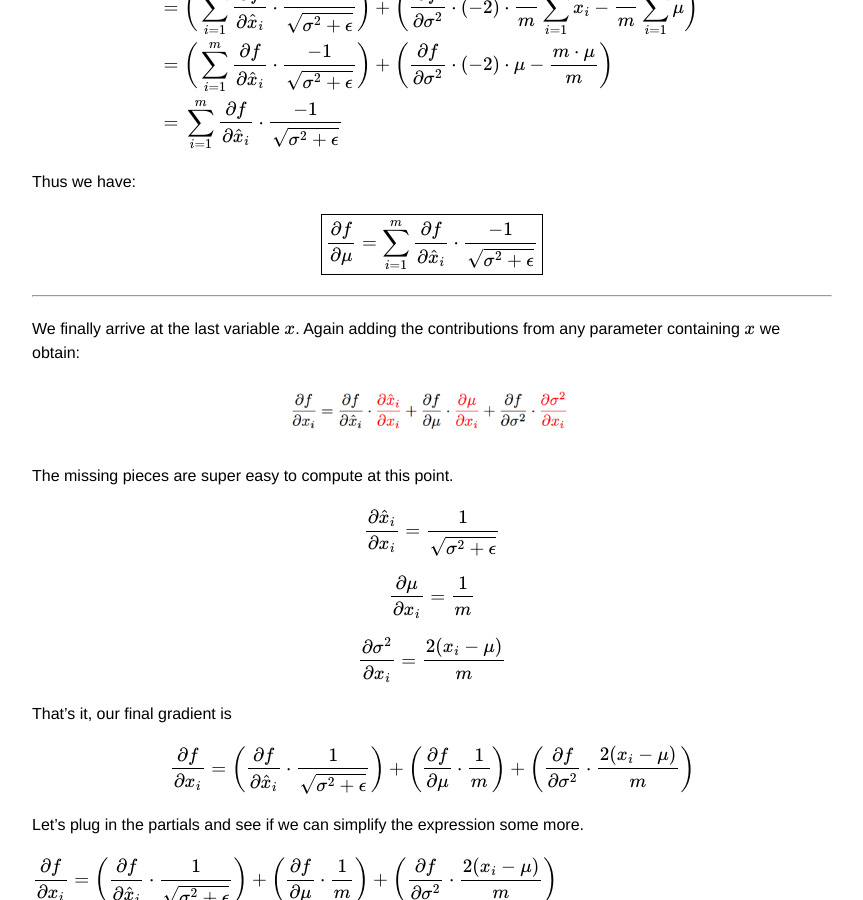
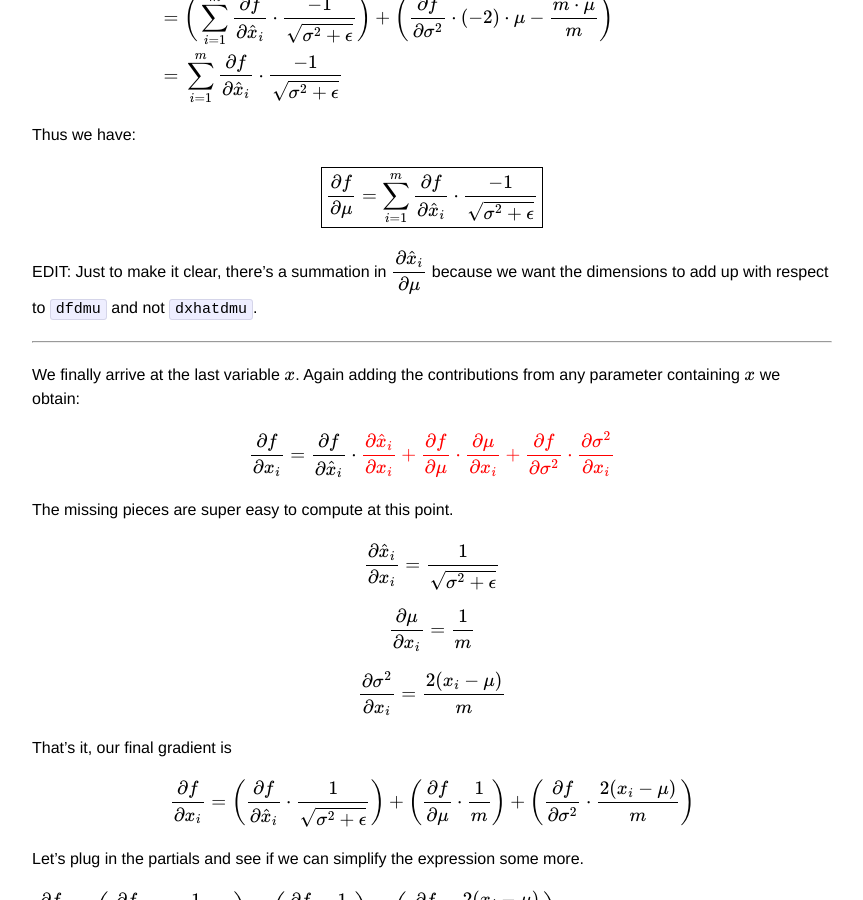
Before and after one commit to WangcsShuai/kevinzakka.github.io, a Jekyll site: the page built from _posts/2016-09-14-batch_normalization.markdown, in a window 1280 px wide and 900 px high, scrolled down 4838 px. Shown: the whole window, without its empty margins (208-1071 px from the left). Built offline with Jekyll 4.4.1, drawn with Linux system fonts in a browser that asks for light colours; formulas are drawn with MathJax 3; comment, search, counter and statistics services are not loaded; some of the changed text lies outside the part shown.

Commit message:
Update 2016-09-14-batch_normalization.markdown

```diff
--- a/_posts/2016-09-14-batch_normalization.markdown
+++ b/_posts/2016-09-14-batch_normalization.markdown
@@ -124,9 +124,9 @@ Up to now, things are relatively simple and we've already done 2/3 of the work.
 
 We start with $$\mu$$ and notice that $$\sigma^2$$ is a function of $$\mu$$, therefore we need to add its contribution to the partial - (I've highlighted the missing partials in red):
 
-<p align="center">
- <img src="\assets\batch_norm\eq2.png" width="380">
-</p>
+$$
+\dfrac{\partial f}{\partial \mu} = \frac{\partial f}{\partial \hat{x}_i} \cdot \color{red}{\frac{\partial \hat{x}_i}{\partial \mu}} + \color{red}{\frac{\partial f}{\partial \sigma^2}} \cdot \color{red}{\frac{\partial \sigma^2}{\partial\mu}}
+$$
 
 Let's compute the missing partials one at a time.
 
@@ -186,13 +186,15 @@ Thus we have:
 
 $$\boxed{\frac{\partial f}{\partial \mu} = \sum\limits_{i=1}^m  \frac{\partial f}{\partial \hat{x}_i} \cdot \frac{-1}{\sqrt{\sigma^2 + \epsilon}}}$$
 
+EDIT: Just to make it clear, there's a summation in $$\dfrac{\partial \hat{x}_i}{\partial \mu}$$ because we want the dimensions to add up with respect to `dfdmu` and not `dxhatdmu`.
+
 ---
 
 We finally arrive at the last variable $$x$$. Again adding the contributions from any parameter containing $$x$$ we obtain:
 
-<p align="center">
- <img src="\assets\batch_norm\eq3.png" width="300">
-</p>
+$$
+\dfrac{\partial f}{\partial x_i} = \frac{\partial f}{\partial \hat{x}_i} \cdot \color{red}{\frac{\partial \hat{x}_i}{\partial x_i}} + \frac{\partial f}{\partial \mu} \cdot \color{red}{\frac{\partial \mu}{\partial x_i}} + \frac{\partial f}{\partial \sigma^2} \cdot \color{red}{\frac{\partial \sigma^2}{\partial x_i}}
+$$
 
 The missing pieces are super easy to compute at this point.
 
```
